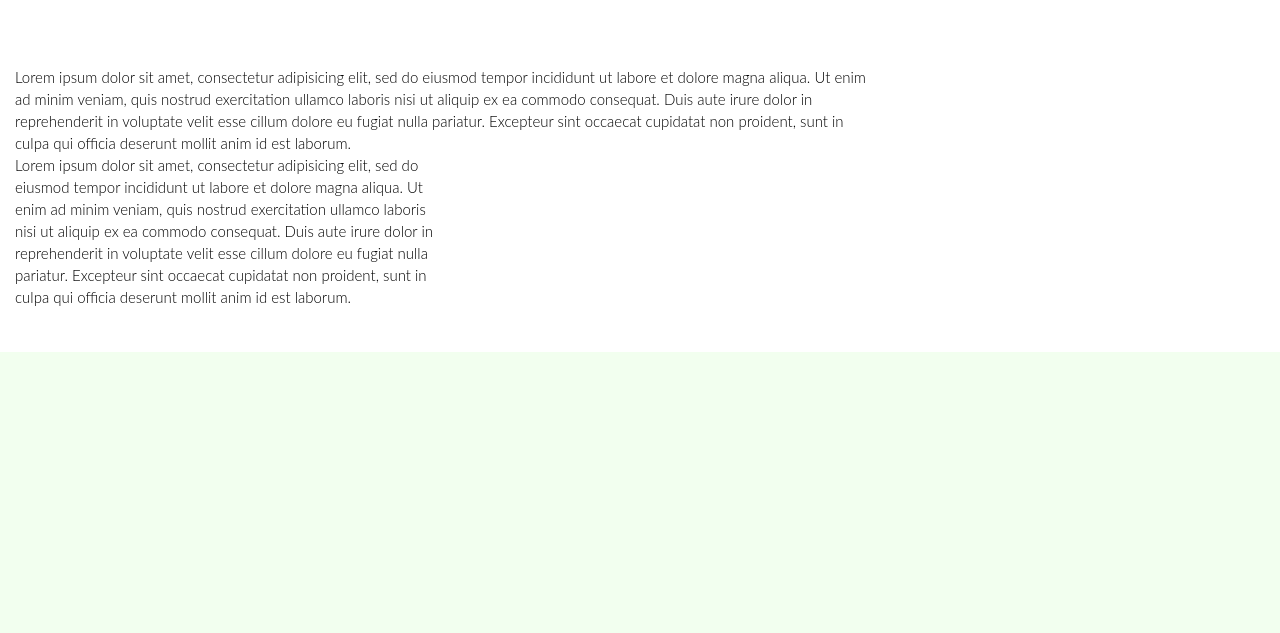
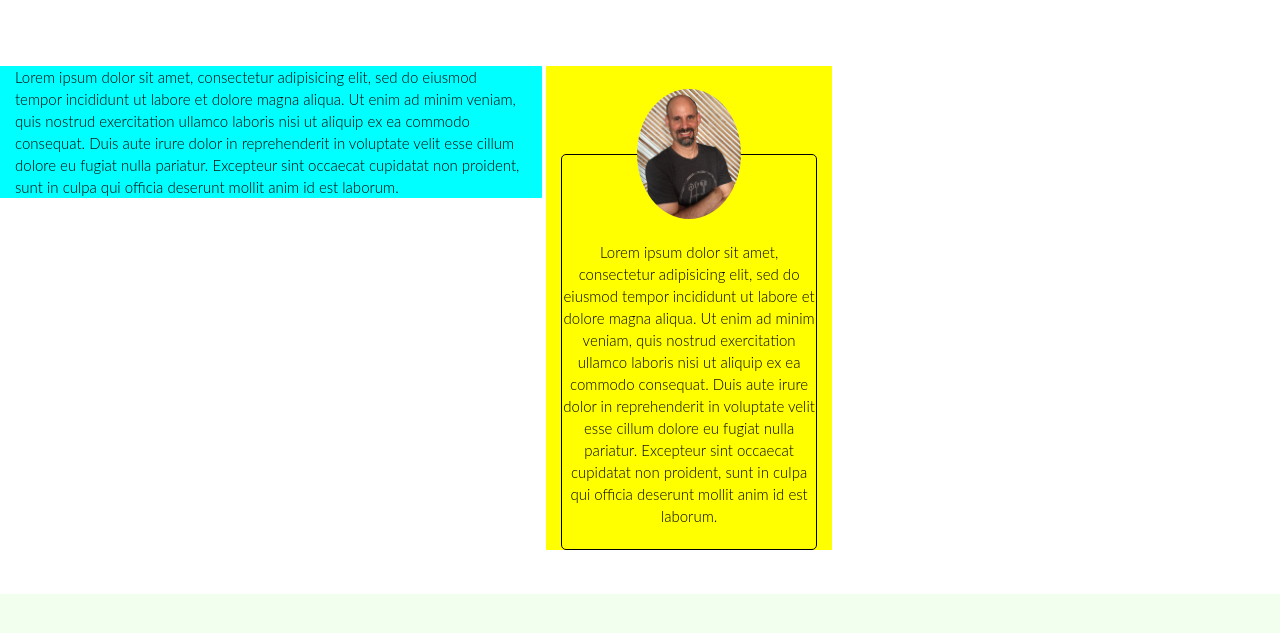
Before and after one commit to ga-chicago/wdi-portfolio, a PHP site: page / in a window 1280 px wide. Shown: the part 66-699 px from the top of the page. Run offline with PHP 8.4, Linux system fonts and the light colour scheme.

Commit message:
index page body and css modifications

```diff
--- a/portfolio/index.html
+++ b/portfolio/index.html
@@ -18,9 +18,9 @@
 			<h1>Terry Lippincott</h1>
 		</header>
 
-		<section class="row">
+		<div class="row personal">
 
-			<div class="col-2-3">
+			<section class="col-2-3">
 				<p>
 					Lorem ipsum dolor sit amet, consectetur adipisicing elit, sed do eiusmod
 					tempor incididunt ut labore et dolore magna aliqua. Ut enim ad minim veniam,
@@ -29,19 +29,24 @@
 					cillum dolore eu fugiat nulla pariatur. Excepteur sint occaecat cupidatat non
 					proident, sunt in culpa qui officia deserunt mollit anim id est laborum.
 				</p>
-			</div>
+			</section>
 
 			<aside class="col-1-3">
-				<p>
-					Lorem ipsum dolor sit amet, consectetur adipisicing elit, sed do eiusmod
-					tempor incididunt ut labore et dolore magna aliqua. Ut enim ad minim veniam,
-					quis nostrud exercitation ullamco laboris nisi ut aliquip ex ea commodo
-					consequat. Duis aute irure dolor in reprehenderit in voluptate velit esse
-					cillum dolore eu fugiat nulla pariatur. Excepteur sint occaecat cupidatat non
-					proident, sunt in culpa qui officia deserunt mollit anim id est laborum.
-				</p>
+				<div class="personal-info">
+
+					<img src="images/Profile_Photo.jpg" />
+
+					<p>
+						Lorem ipsum dolor sit amet, consectetur adipisicing elit, sed do eiusmod
+						tempor incididunt ut labore et dolore magna aliqua. Ut enim ad minim veniam,
+						quis nostrud exercitation ullamco laboris nisi ut aliquip ex ea commodo
+						consequat. Duis aute irure dolor in reprehenderit in voluptate velit esse
+						cillum dolore eu fugiat nulla pariatur. Excepteur sint occaecat cupidatat non
+						proident, sunt in culpa qui officia deserunt mollit anim id est laborum.
+					</p>
+				</div>
 			</aside>
 
-		</section>
+		</div>
 	</body>
 </html>
--- a/portfolio/styles/styles.css
+++ b/portfolio/styles/styles.css
@@ -64,23 +64,21 @@ body {
 /* Grid Layout */
 
 .col-1-3 {
-	width: 33.33%;
+	background-color: yellow;
+	width: 20%;
 }
 
 .col-2-3 {
-	width: 66.66%;
+	background-color: aqua;
+	width: 40%;
 }
 
 .col-1-3,
 .col-2-3 {
 	display: inline-block;
-	vertical-align: top;
-}
-
-.col-1-3,
-.col-2-3 {
 	padding-left: 15px;
 	padding-right: 15px;
+	vertical-align: top;
 }
 
 .row {
@@ -91,19 +89,19 @@ body {
 
 /* Home */
 
-.speaker-info {
-	border: 1px solid #df32e5;
+.personal-info {
+	border: 1px solid #000;
 	border-radius: 5px;
 	margin-top: 88px;
 	padding-bottom: 22px;
 	text-align: center;
 }
 
-.speaker {
+.personal {
 	margin-bottom: 44px;
 }
 
-.speaker-info img {
+.personal-info img {
 	border-radius: 50%;
 	height: 130px;
 	margin: -66px 0 22px 0;
```
